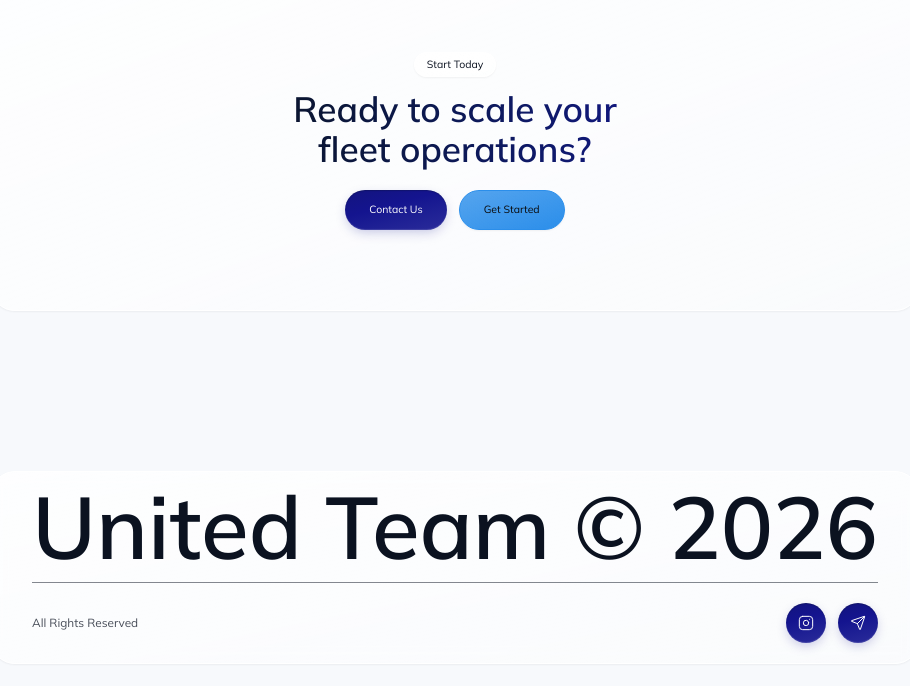
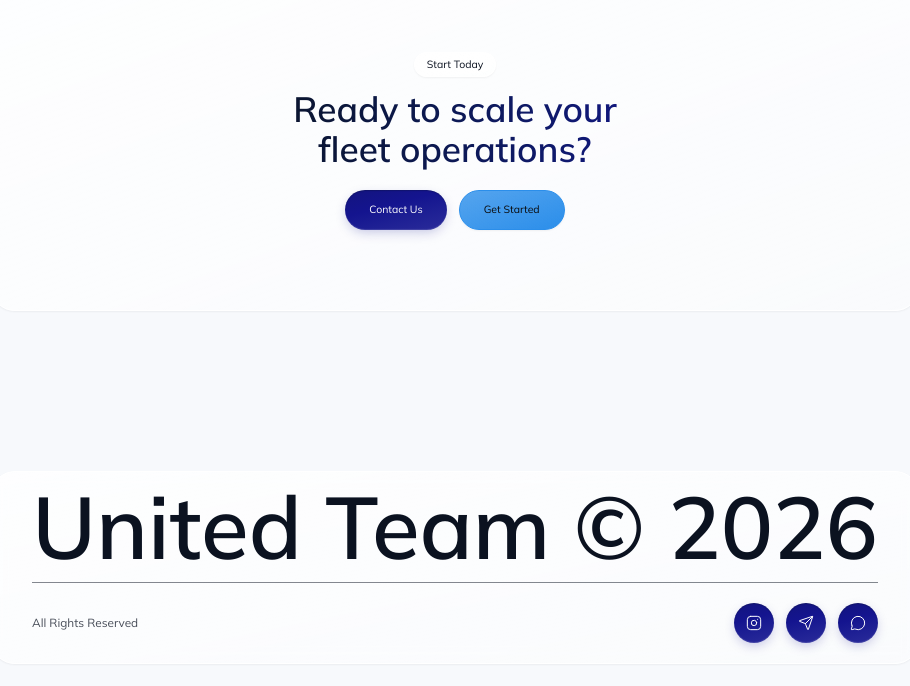
Before and after one commit to dmytro-webild/63d64b1b-bdad-4c60-81da-5a8d6c87b621, a React (Vite) app: page / in a window 1280 px wide. Shown: the part 7524-8210 px from the top of the page, without its empty margins (185-1095 px from the left). Built offline with nearby package versions, Linux system fonts and the light colour scheme; a web font is replaced by a local one.

Commit message:
Bob AI: Add WhatsApp icon to footer social links

```diff
--- a/src/components/Layout.tsx
+++ b/src/components/Layout.tsx
@@ -83,6 +83,10 @@ export default function Layout() {
           icon: Send,
           href: "https://t.me/un1tedteam",
         },
+        {
+          icon: MessageCircle,
+          href: "https://wa.me/UT1TemurIsmatov",
+        },
       ]}
     />
       </SectionErrorBoundary>
```
